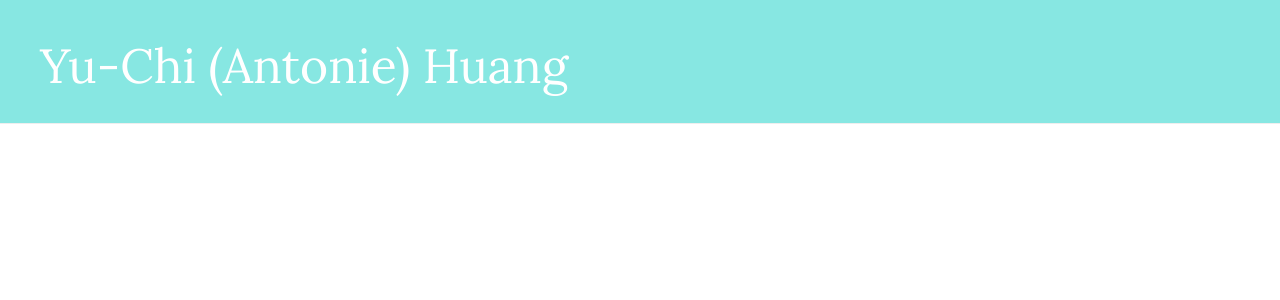
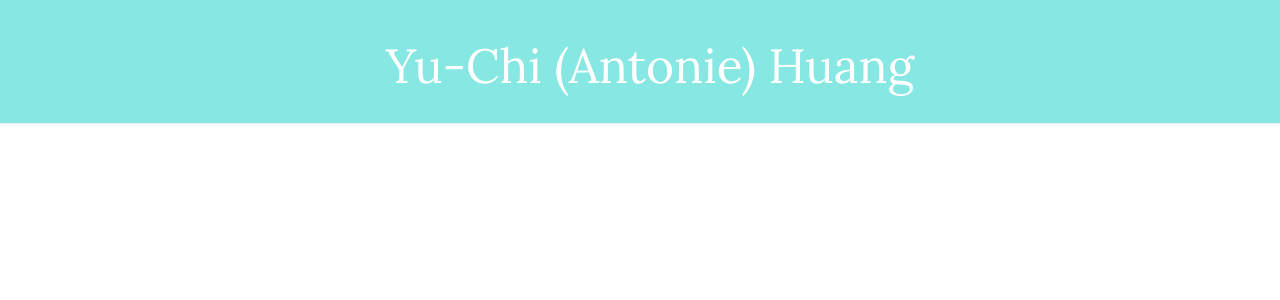
Before and after one commit to antoniehuang/BridgingCoursework, a Django app: page / in a window 1280 px wide. Shown: the top 300 px of the page. Run offline with Django 3.2, Linux system fonts and the light colour scheme; data that the repository does not hold is empty; some libraries are stand-ins or nearby versions.

Commit message:
Centered blog name

```diff
--- a/blog/static/css/blog.css
+++ b/blog/static/css/blog.css
@@ -1,3 +1,7 @@
+.center-text {
+    text-align: center;
+}
+
 .page-header {
     background-color: #87e7e2;
     margin-top: 0;
--- a/blog/templates/blog/base.html
+++ b/blog/templates/blog/base.html
@@ -14,7 +14,9 @@
             {% if user.is_authenticated %}
                 <a href="{% url 'post_new' %}" class="top-menu"><span class="glyphicon glyphicon-plus"></span></a>
             {% endif %}
+        <div class="center-text">
             <h1><a href="/">Yu-Chi (Antonie) Huang</a></h1>
+        </div>
         </div>
         <div class="content container">
             <div class="row">
```
